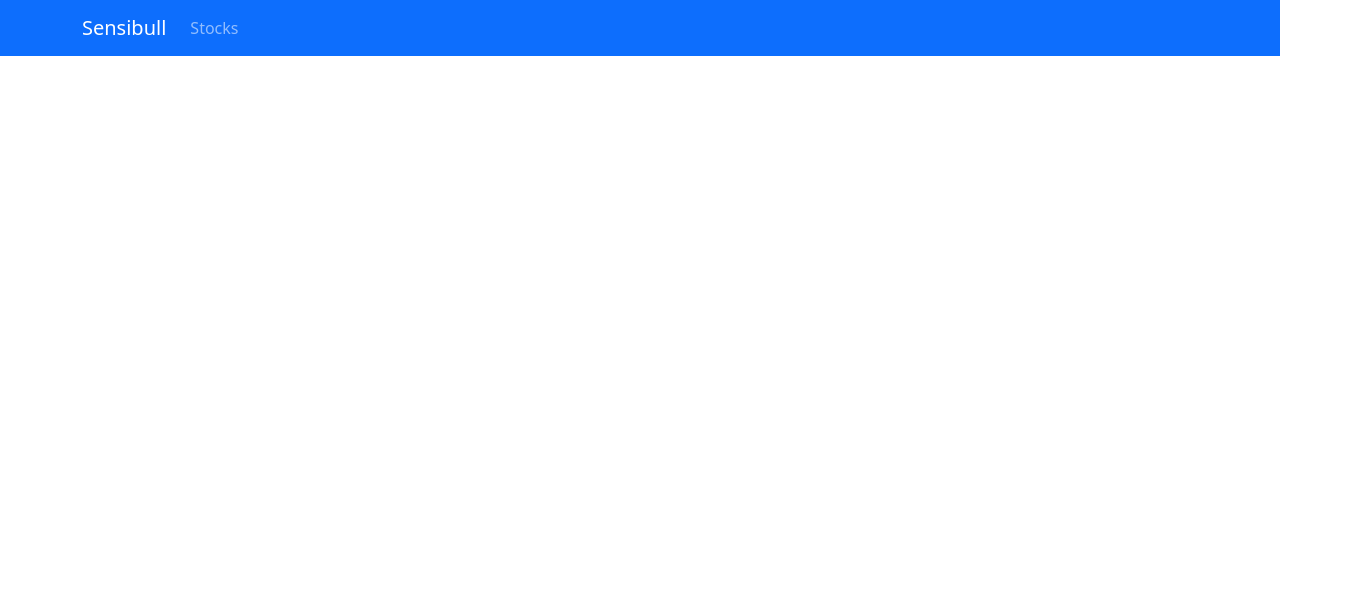
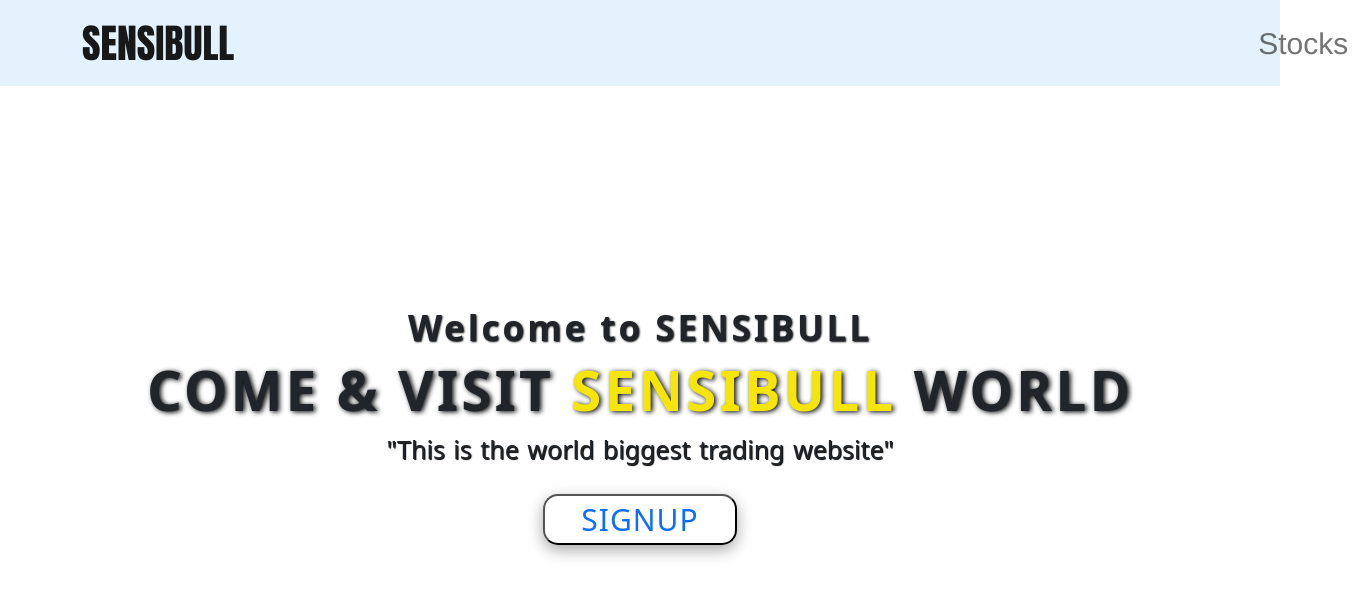
Before and after one commit to sadhashivamp/Frontend_Assignment1, a React (Create React App) app: page /home in a window 1280 px wide. Shown: the top 596 px of the page, 1356 px wide, since content can reach past the window. Built offline with nearby package versions, Linux system fonts and the light colour scheme; the HTML template or start-up script is replaced by a standard one.

Commit message:
Created home page and SearchBar for Stocks

```diff
--- a/src/App.js
+++ b/src/App.js
@@ -1,7 +1,7 @@
 import React from "react";
 import Header from "./Header";
 import { BrowserRouter, Route } from "react-router-dom";
-
+import { Sensibull } from "./Sensibull";
 import { Stocks } from "./Stocks";
 import { Qoutes } from "./Qoutes";
 
@@ -10,6 +10,7 @@
     <div>
       <BrowserRouter>
         <Header />
+        <Route exact path="/home" component={Sensibull} />
         <Route exact path="/stocks" component={Stocks} />
         <Route exact path="/qoutes" component={Qoutes} />
       </BrowserRouter>
--- a/src/Header.js
+++ b/src/Header.js
@@ -4,11 +4,29 @@
 
 const Header = () => {
   return (
-    <Navbar bg="primary" variant="dark">
+    <Navbar style={{ backgroundColor: "#e3f2fd" }}>
       <Container>
-        <Navbar.Brand href="home">Sensibull</Navbar.Brand>
+        <Navbar.Brand
+          href="home"
+          style={{
+            fontFamily: "impact",
+            fontSize: "40px",
+          }}
+        >
+          SENSIBULL
+        </Navbar.Brand>
         <Nav className="me-auto">
-          <Nav.Link href="stocks">Stocks</Nav.Link>
+          <Nav.Link
+            href="stocks"
+            style={{
+              fontFamily: "Helvetica",
+              fontSize: "30px",
+              marginLeft: "1000px",
+            }}
+            color="primary"
+          >
+            Stocks
+          </Nav.Link>
         </Nav>
       </Container>
     </Navbar>
--- /dev/null
+++ b/src/Sensibull.css
@@ -0,0 +1,48 @@
+main {
+  display: flex;
+  justify-content: center;
+  align-items: center;
+  text-align: center;
+  width: 100%;
+  height: 85vh;
+}
+span {
+  color: rgb(245, 229, 8);
+}
+
+section h3 {
+  font-size: 35px;
+  font-weight: bold;
+  letter-spacing: 3px;
+  text-shadow: 1px 1px 2px black;
+}
+section h1 {
+  animation-duration: 100s;
+  /* margin: 30px 0 20px 0; */
+  font-size: 55px;
+  font-weight: 700;
+  letter-spacing: 3px;
+  text-shadow: 2px 1px 5px black;
+  text-transform: uppercase;
+}
+section p {
+  font-size: 25px;
+  word-spacing: 2px;
+  margin-bottom: 25px;
+  text-shadow: 1px 1px 1px black;
+}
+section a {
+  padding: 12px 30px;
+  border-radius: 4px;
+  outline: none;
+  text-transform: uppercase;
+  font-size: 30px;
+  font-weight: 500;
+  text-decoration: none;
+  letter-spacing: 1px;
+}
+button {
+  border-radius: 15px;
+  background-color: transparent;
+  box-shadow: rgba(0, 0, 0, 0.35) 0px 5px 15px;
+}
--- /dev/null
+++ b/src/Sensibull.js
@@ -0,0 +1,19 @@
+import React from "react";
+import "./Sensibull.css";
+
+export const Sensibull = () => {
+  return (
+    <main>
+      <section>
+        <h3>Welcome to SENSIBULL</h3>
+        <h1>
+          COME & VISIT <span>SENSIBULL</span> WORLD
+        </h1>
+        <p>"This is the world biggest trading website"</p>
+        <button>
+          <a href="#1">Signup</a>
+        </button>
+      </section>
+    </main>
+  );
+};
--- a/src/Stocks.css
+++ b/src/Stocks.css
@@ -26,3 +26,6 @@
 .stocks {
   align-items: center;
 }
+.search {
+  width: 250px;
+}
--- a/src/Stocks.js
+++ b/src/Stocks.js
@@ -5,6 +5,7 @@
 
 export const Stocks = () => {
   const [data, setData] = useState([]);
+
   useEffect(() => {
     axios
       .get("https://retoolapi.dev/V9tsOI/users")
@@ -14,6 +15,23 @@
   return (
     <div className="stocks">
       <h1>Stocks page</h1>
+
+      <nav class="navbar navbar-light bg-light ">
+        <div class="container-fluid">
+          <form class="d-flex">
+            <input
+              style={{ marginLeft: "600px" }}
+              class="form-control me-2"
+              type="search"
+              placeholder="Search for Symbol"
+              aria-label="Search"
+            />
+            <button class="btn btn-outline-success" type="submit">
+              Search
+            </button>
+          </form>
+        </div>
+      </nav>
       <table>
         <tr>
           <th>Id</th>
```
